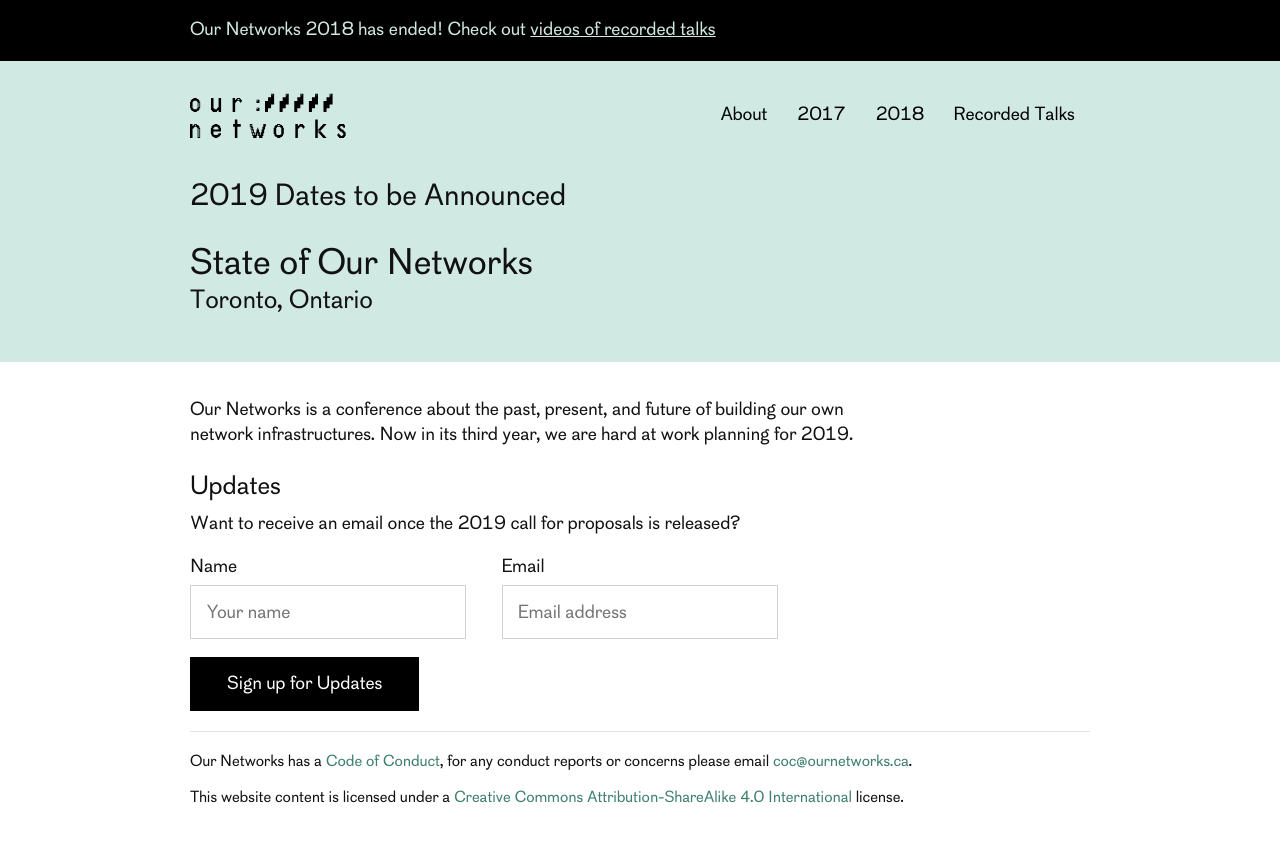
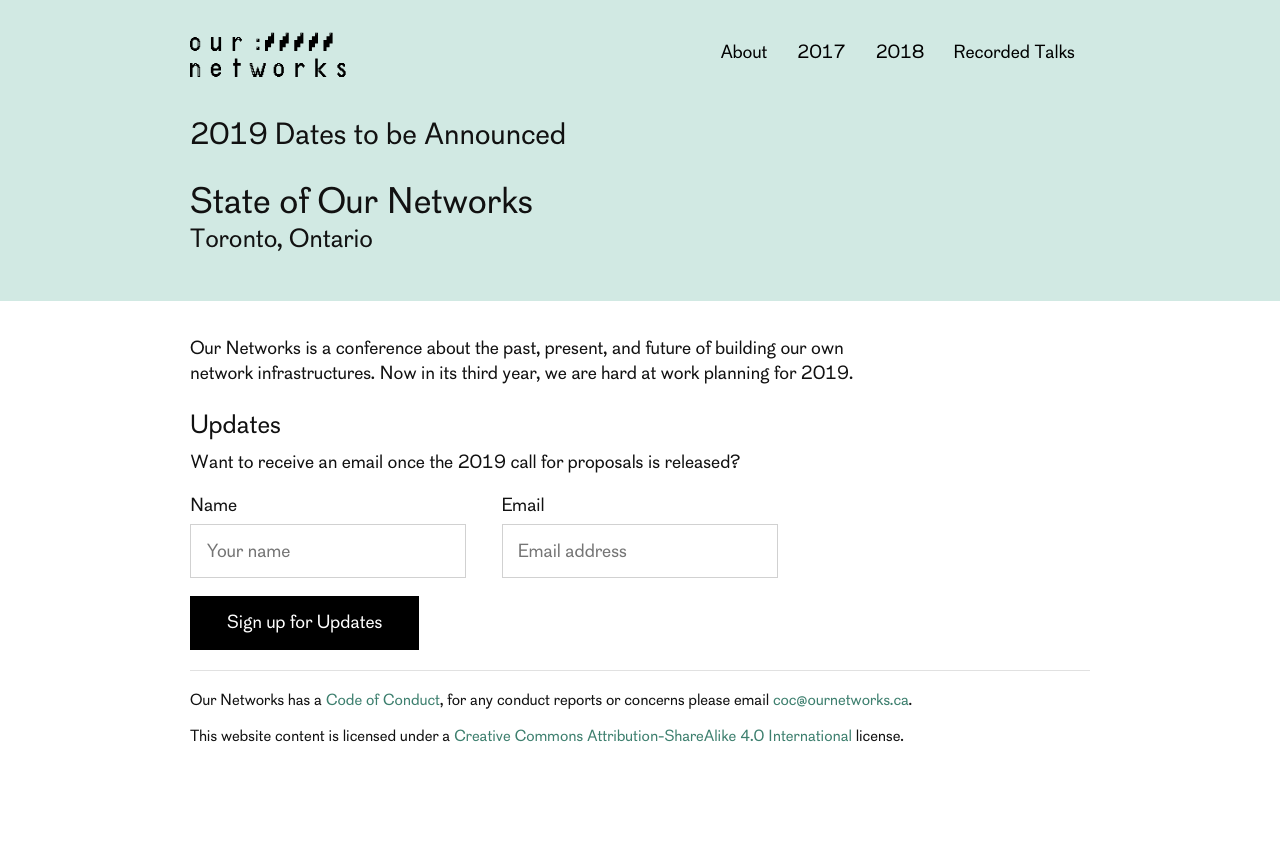
Before and after one commit to ournetworks/ournetworks.ca, a Jekyll site: the page built from index.md, in a window 1280 px wide. Shown: the top 842 px of the page. Built offline with Jekyll 4.4.1, drawn with Linux system fonts in a browser that asks for light colours.

Commit message:
remove announcement and update header styling

```diff
--- a/_includes/nav.html
+++ b/_includes/nav.html
@@ -1,11 +1,4 @@
 <header class="header">
-  <div class="announcement" role="alert">
-    <div class="container">
-      <p>
-        Our Networks 2018 has ended! Check out <a href="/recorded-talks/">videos of recorded talks</a>
-      </p>
-    </div>
-  </div>
   <div class="container">
     <span class="site-title">
       <a class="logo" href="{{ site.baseurl }}/" rel="home" title="{{ site.title }}">
--- a/_sass/_layout.scss
+++ b/_sass/_layout.scss
@@ -224,7 +224,7 @@
 
 .splash {
   &.extended {
-    padding-top: 61px;
+    padding-top: 0px;
 
     @media (max-width: $on-palm) {
       padding-top: 53px;
```
Also changed, not shown: _includes/2018-announcement.html (added, +7 -0 lines).
